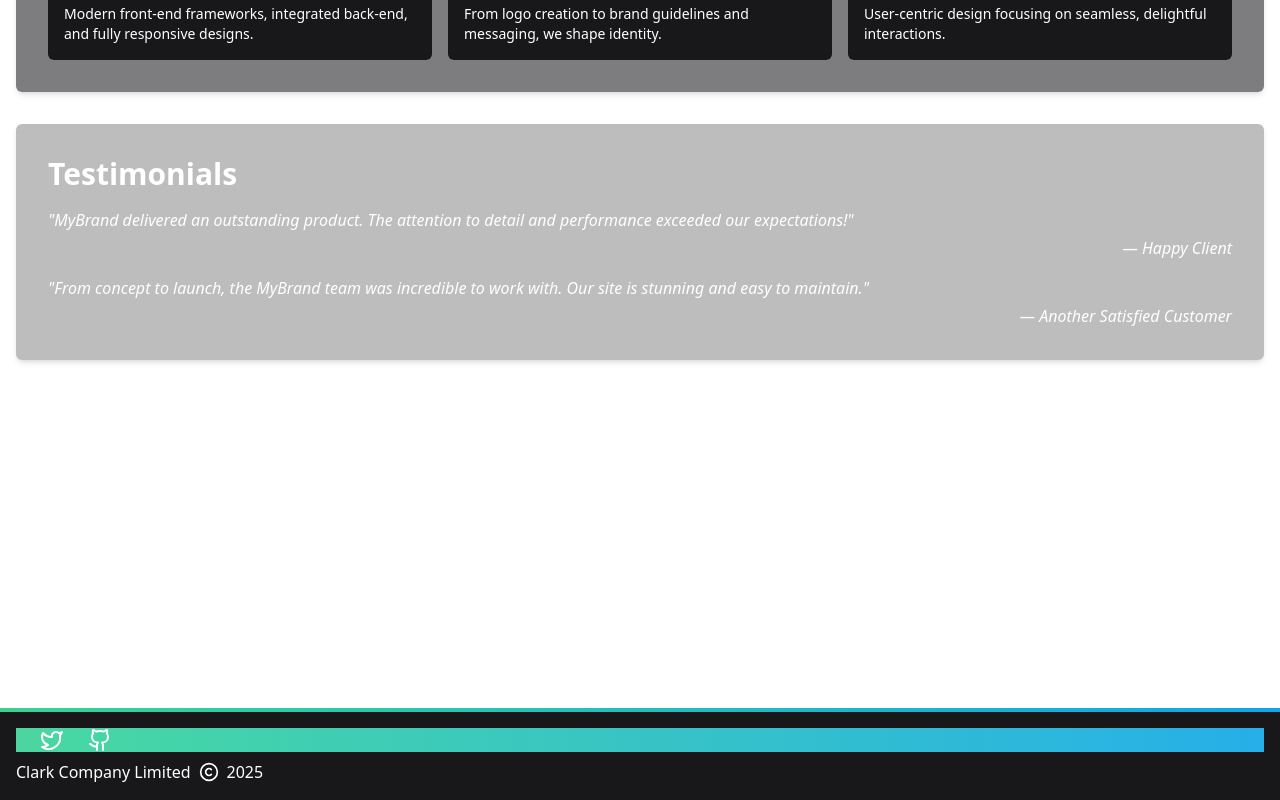
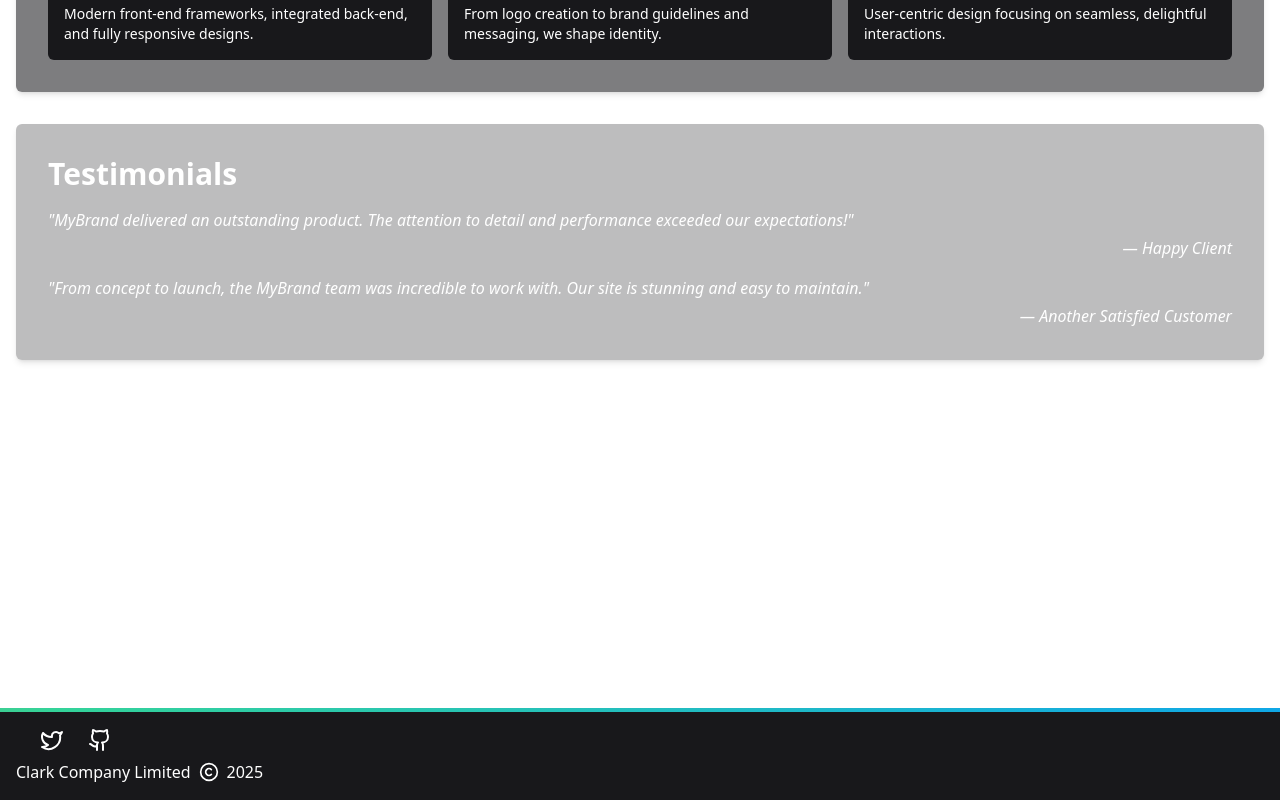
Before and after one commit to life423/drewclark.io-portfolio, a React (Vite) app in the folder app/: page / in a window 1280 px wide. Shown: the part 884-1684 px from the top of the page. Built offline with nearby package versions, Linux system fonts and the light colour scheme.

Commit message:
Removed pulsing overlay effect from footer icons.

```diff
--- a/app/src/components/footer/Footer.jsx
+++ b/app/src/components/footer/Footer.jsx
@@ -17,15 +17,8 @@ export default function Footer() {
                 <div className='flex flex-row items-center space-x-6 relative mb-2'>
                     {/* Pulsing overlay behind icons, using mix-blend-mode to colorize them */}
                     <div
-                        className='
-              pointer-events-none
-              absolute inset-0
-              bg-pulse-gradient
-              animate-colorPulse
-              mix-blend-screen
-              opacity-100
-              z-0
-            '
+
+
                     />
                     {/* Icons on top, receiving the gradient effect */}
                     <a
```
